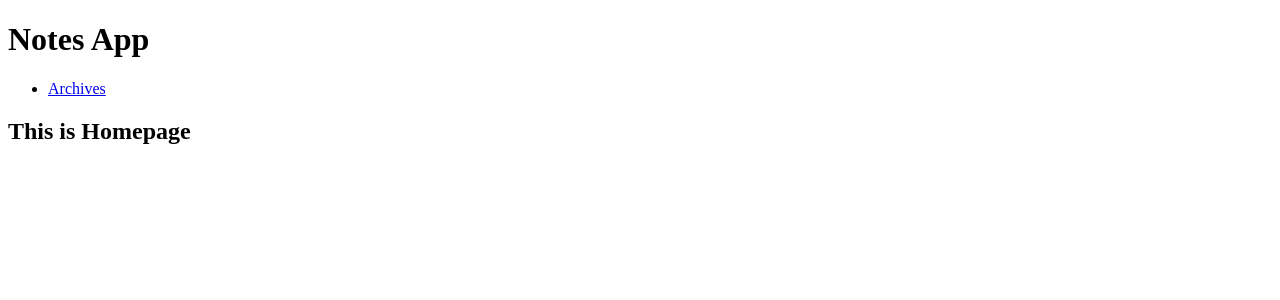
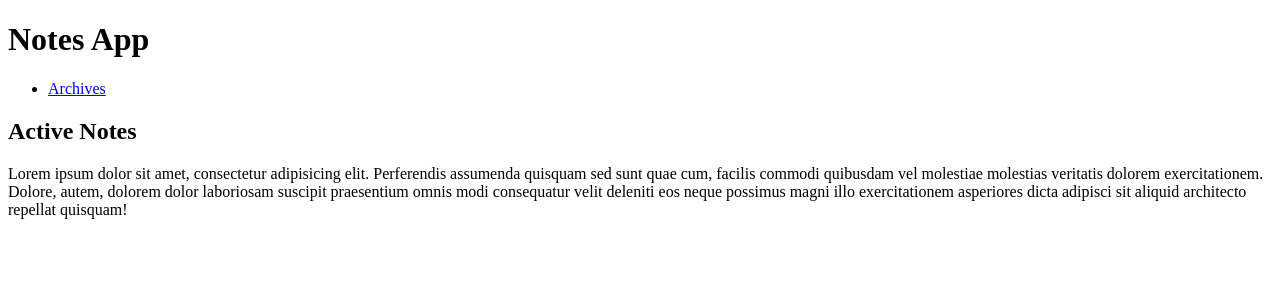
Before and after one commit to carloabimanyu/notes-app-spa, a React (Vite) app: page / in a window 1280 px wide. Shown: the top 300 px of the page. Built offline with nearby package versions, Linux system fonts and the light colour scheme.

Commit message:
feat: add home page and connect to routing

```diff
--- a/src/App.jsx
+++ b/src/App.jsx
@@ -1,12 +1,13 @@
 import { BrowserRouter, Routes, Route } from "react-router-dom";
 import MainLayout from "./layouts/MainLayout";
+import HomePage from "./pages/HomePage";
 
 function App() {
     return (
         <BrowserRouter>
             <Routes>
                 <Route path="/" element={<MainLayout />}>
-                    <Route index element={<h2>This is Homepage</h2>} />
+                    <Route index element={<HomePage />} />
                     <Route path="archives" element={<h2>This is Archive Page</h2>} />
                     <Route path="notes/:id" element={<h2>This is Detail Note Page</h2>} />
                 </Route>
--- /dev/null
+++ b/src/pages/HomePage.jsx
@@ -0,0 +1,10 @@
+function HomePage() {
+    return (
+        <section>
+            <h2>Active Notes</h2>
+            <p>Lorem ipsum dolor sit amet, consectetur adipisicing elit. Perferendis assumenda quisquam sed sunt quae cum, facilis commodi quibusdam vel molestiae molestias veritatis dolorem exercitationem. Dolore, autem, dolorem dolor laboriosam suscipit praesentium omnis modi consequatur velit deleniti eos neque possimus magni illo exercitationem asperiores dicta adipisci sit aliquid architecto repellat quisquam!</p>
+        </section>
+    );
+}
+
+export default HomePage;
```
